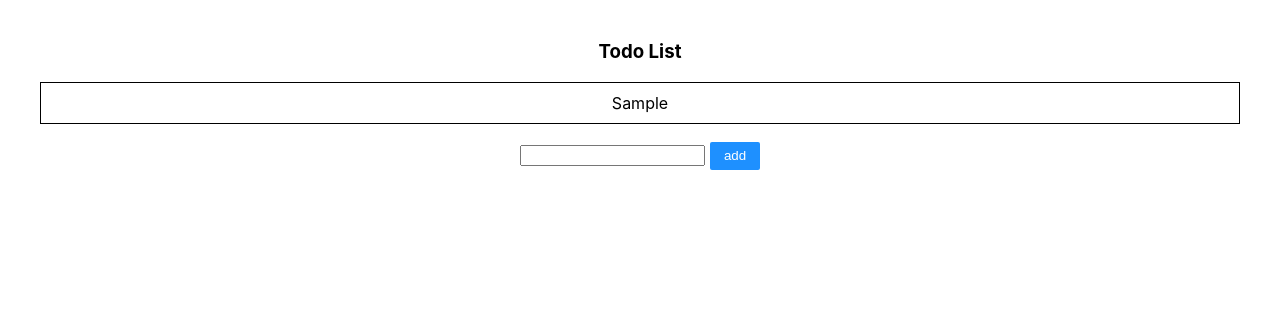
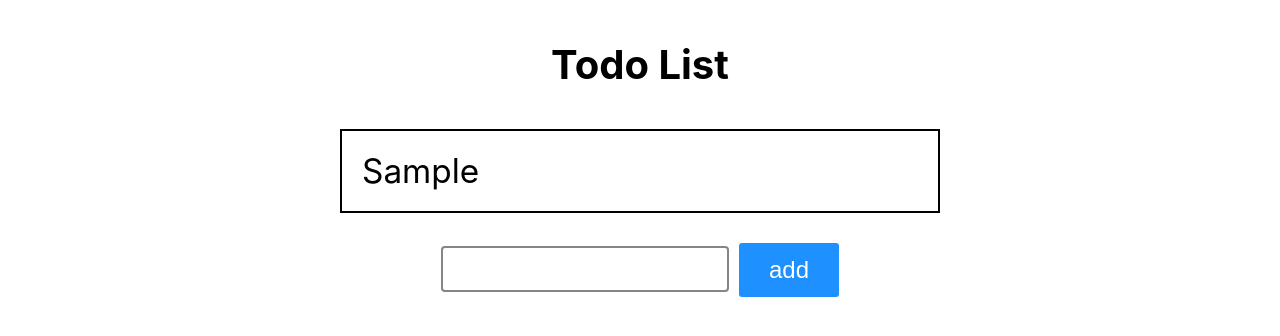
Before and after one commit to juliaaaa1120/React-TodoList, a React (Create React App) app: page / in a window 1280 px wide. Both pictures are taken after typing "Sample" into the empty fields and a click on the button "add". Shown: the top 336 px of the page. Built offline with nearby package versions, Linux system fonts and the light colour scheme.

Commit message:
[ReactTodos][JuliaNg] - feat: refine the CSS

```diff
--- a/src/App.css
+++ b/src/App.css
@@ -5,25 +5,39 @@
 
 p {
   font-weight: bold;
-  font-size: 14pt;
+  font-size: 30pt;
 }
 
 .todoItem {
-  border: 1px solid;
-  margin-top: 10px;
-  padding: 10px;
+  border: 2px solid;
+  font-size: 25pt;
+  margin-top: 20px;
+  margin-left: 300px;
+  margin-right: 300px;
+  text-align: left;
+  padding: 20px;
+}
+
+.todoGenerator {
+  margin-top: 30px;
+}
+
+input {
+  width: 280px;
+  height: 40px;
+  border: 2px solid rgb(133, 133, 133);
+  border-radius: 4px;
+  font-size: 16px;
 }
 
 button {
-  margin-left: 5px;
-  width: 50px;
-  height: 28px;
+  margin-left: 10px;
+  width: 100px;
+  height: 54px;
   border: none;
-  border-radius: 2px;
+  border-radius: 3px;
+  font-size: 18pt;
   background-color: dodgerblue;
   color: white;
+  vertical-align: middle;
 }
-
-.todoGenerator {
-  margin-top: 18px;
-}
--- a/src/components/TodoGenerator.js
+++ b/src/components/TodoGenerator.js
@@ -4,7 +4,7 @@ function TodoGenerator(props) {
     const [todo, setTodo] = useState("");
 
     function addTodo() {
-        if (document.getElementById("newTodo").value != null) {
+        if (document.getElementById("newTodo").value.trim() != "") {
             props.updateList(document.getElementById("newTodo").value);
             document.getElementById("newTodo").value = "";
         }
```
